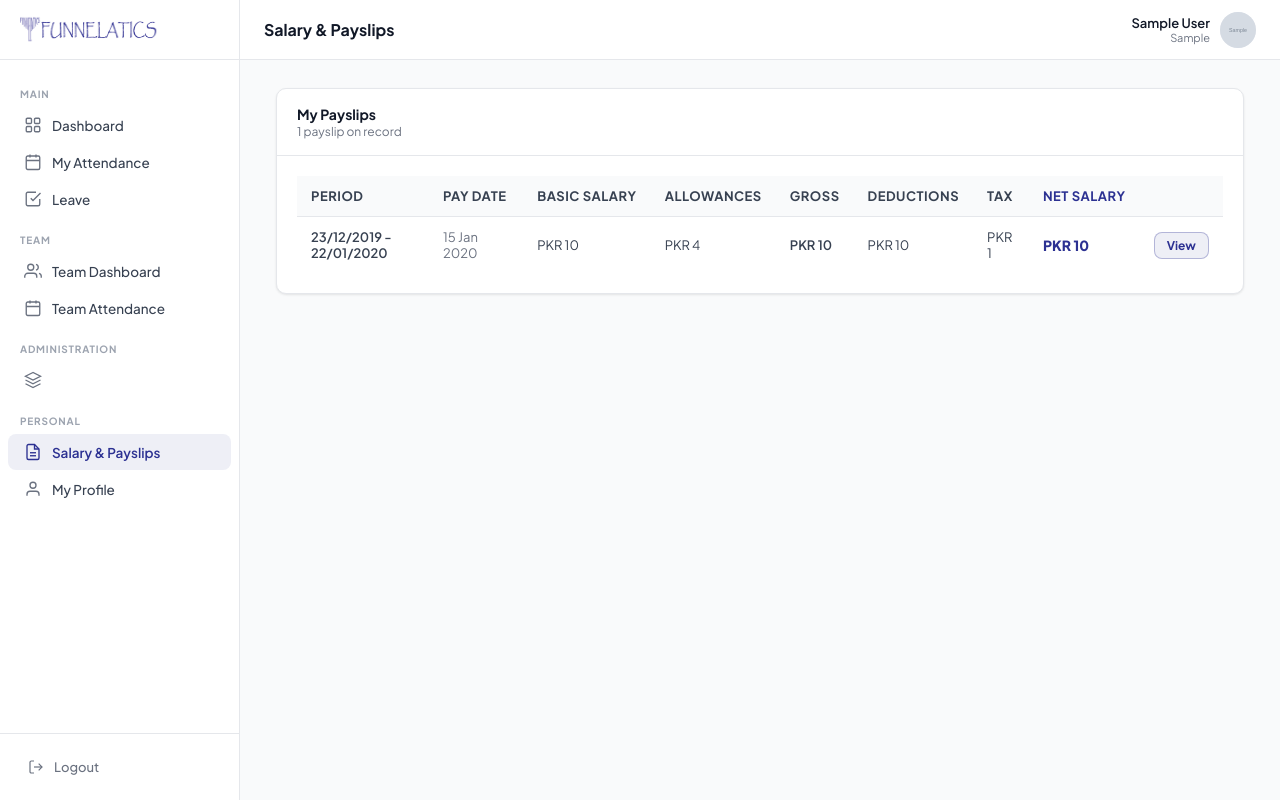
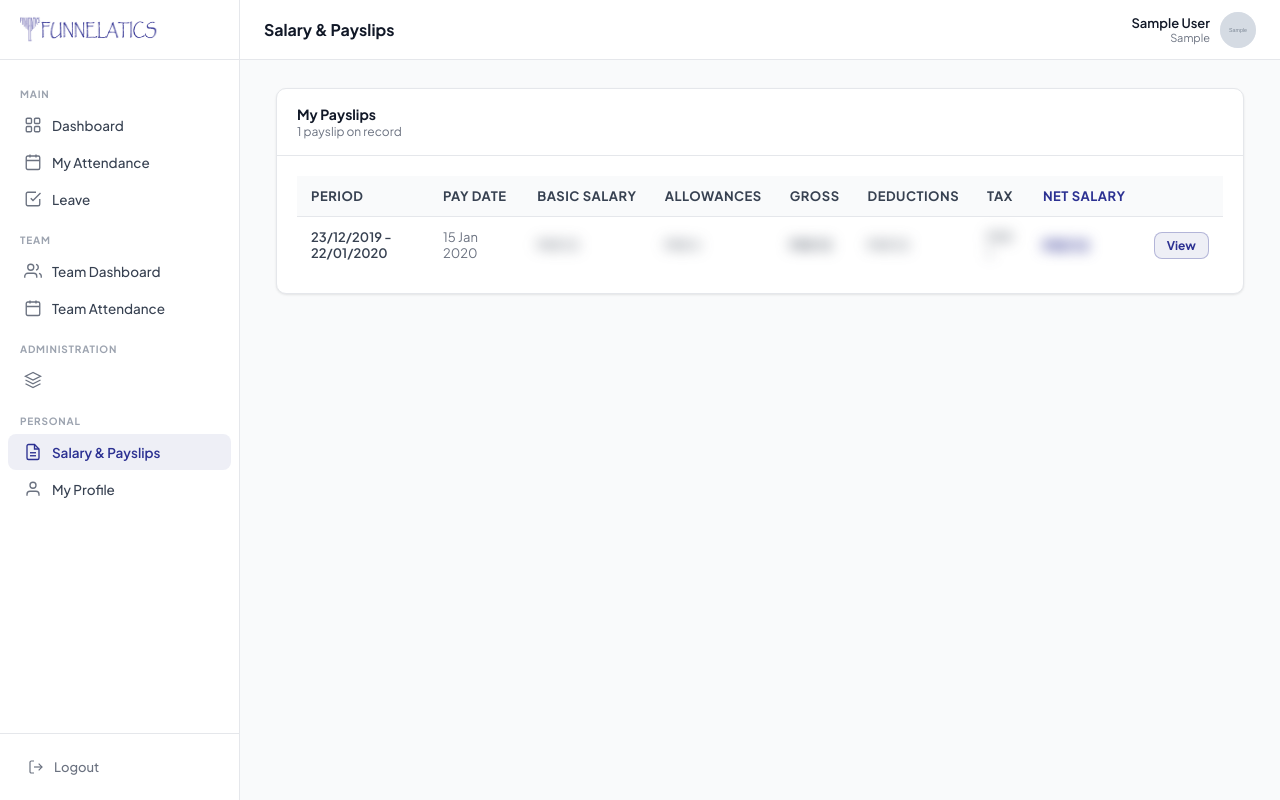
Before and after one commit to website-a11y/Digilatics-Portal, a Django app: page /portal/payslips/ in a window 1280 px wide. Run offline with Django 5.2, Linux system fonts and the light colour scheme; a user stored in the database is signed in; tables that the repository leaves empty hold one stand-in row (values such as "Sample post"); grey boxes marked "Sample" are stand-in pictures.

Commit message:
Add salary blur to payslips list — hidden by default, revealed on hover
All six salary columns (basic, allowances, gross, deductions, tax, net)
are wrapped in .sal-blur which applies filter:blur(7px) and clears to 0
on hover, matching the dashboard salary blur pattern.

Co-Authored-By: Claude Sonnet 4.6 <noreply@anthropic.com>

```diff
--- a/templates/portal/payslips.html
+++ b/templates/portal/payslips.html
@@ -33,12 +33,12 @@
           <tr class="ps-row-link" data-pk="{{ row.pk }}" style="cursor:pointer;">
             <td style="font-weight:600;">{{ row.period }}</td>
             <td style="color:var(--muted);">{% if row.pay_date %}{{ row.pay_date|date:"d M Y" }}{% else %}—{% endif %}</td>
-            <td>PKR {{ row.base_salary|floatformat:0 }}</td>
-            <td>PKR {{ row.allowance|floatformat:0 }}</td>
-            <td style="font-weight:600;">PKR {{ row.gross_salary|floatformat:0 }}</td>
-            <td>PKR {{ row.deduction|floatformat:0 }}</td>
-            <td>PKR {{ row.tax|floatformat:0 }}</td>
-            <td style="font-weight:800;color:var(--brand);font-size:14px;">PKR {{ row.net_salary|floatformat:0 }}</td>
+            <td><span class="sal-blur">PKR {{ row.base_salary|floatformat:0 }}</span></td>
+            <td><span class="sal-blur">PKR {{ row.allowance|floatformat:0 }}</span></td>
+            <td style="font-weight:600;"><span class="sal-blur">PKR {{ row.gross_salary|floatformat:0 }}</span></td>
+            <td><span class="sal-blur">PKR {{ row.deduction|floatformat:0 }}</span></td>
+            <td><span class="sal-blur">PKR {{ row.tax|floatformat:0 }}</span></td>
+            <td style="font-weight:800;color:var(--brand);font-size:14px;"><span class="sal-blur">PKR {{ row.net_salary|floatformat:0 }}</span></td>
             <td>
               <button type="button" class="ep-btn ep-btn-sm ep-btn-primary ps-view-btn">View</button>
             </td>
@@ -96,6 +96,19 @@
 .ep-payslip-table td { padding: 12px 14px; border-bottom: 1px solid #e5e7eb; text-align: left; font-size: 13px; }
 .ep-payslip-table th { background: #f9fafb; font-weight: 700; color: #374151; }
 .ep-payslip-table tr:hover td { background: #fffbf5; }
+
+/* Salary blur — hidden by default, revealed on cell hover */
+.sal-blur {
+  display: inline-block;
+  filter: blur(7px);
+  user-select: none;
+  transition: filter 0.25s ease;
+  cursor: pointer;
+  border-radius: 4px;
+}
+.sal-blur:hover {
+  filter: blur(0);
+}
 </style>
 {% endblock %}
 
```
